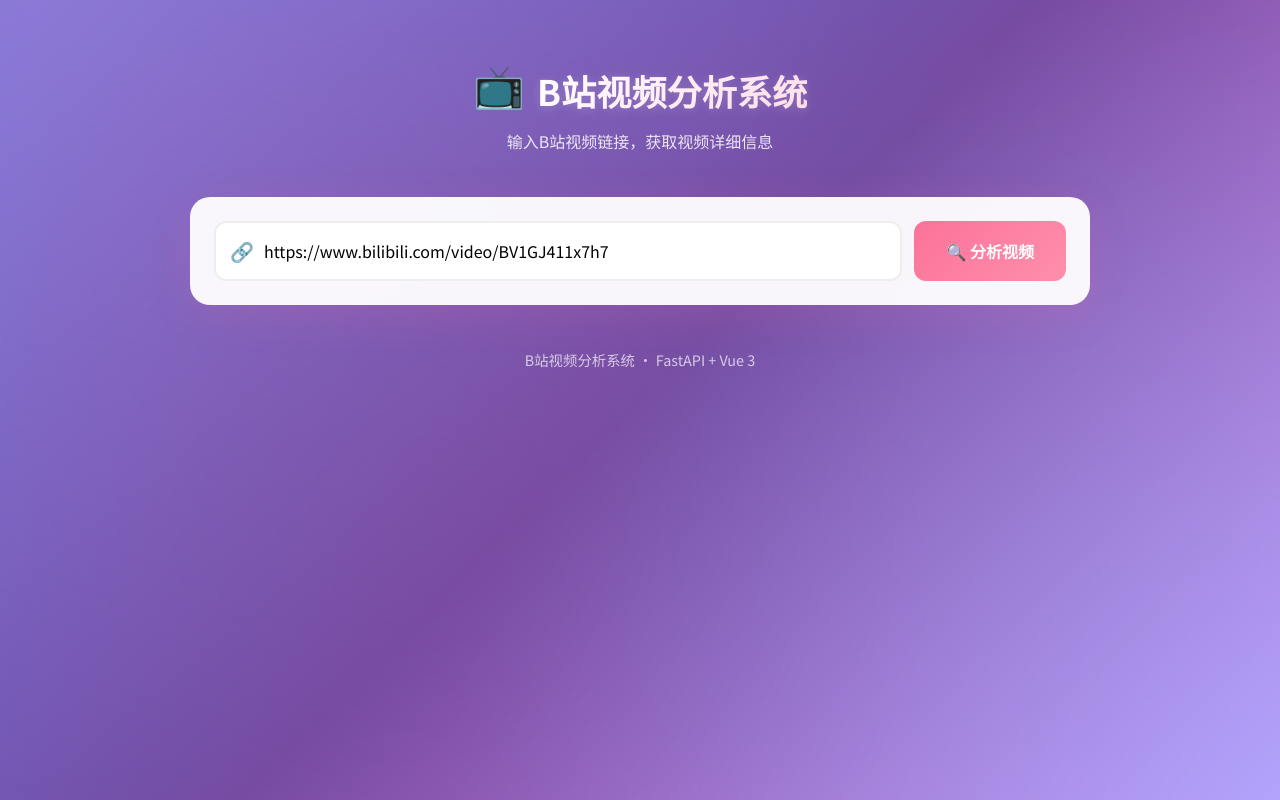
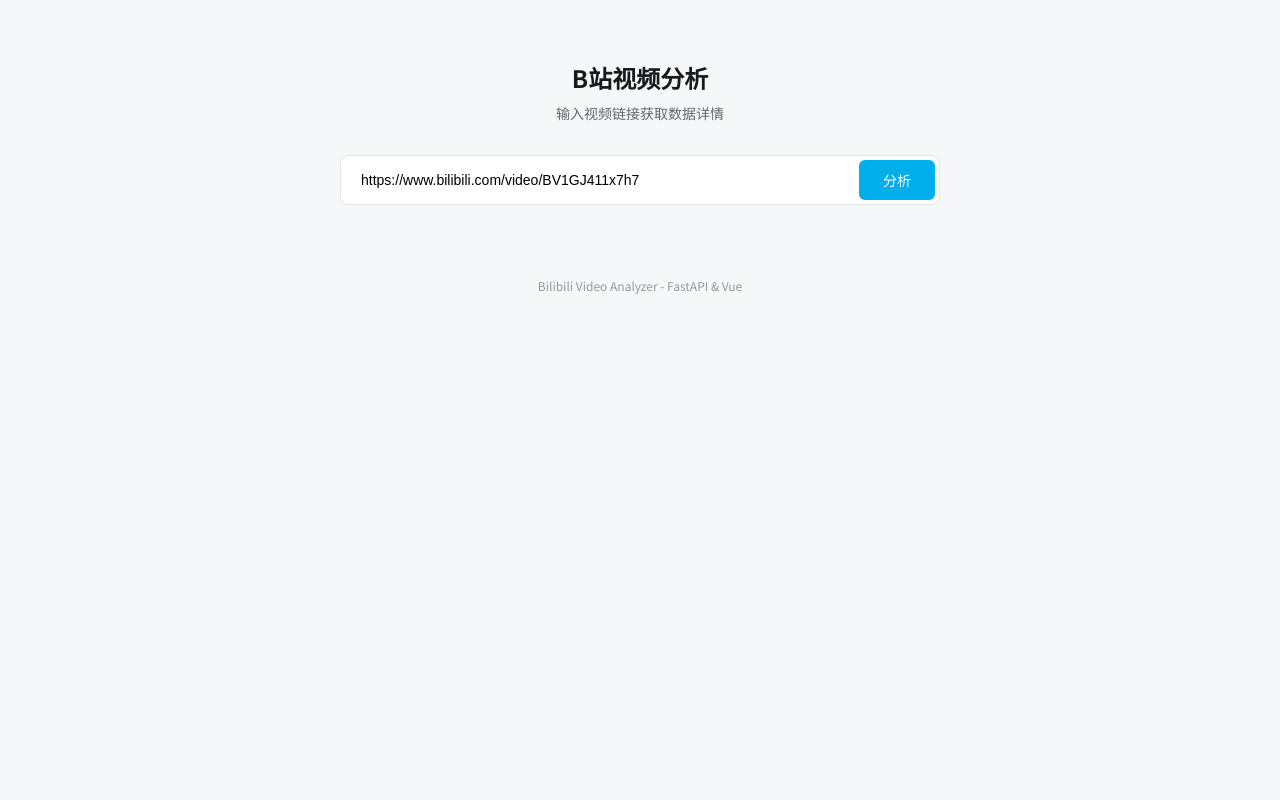
Before and after one commit to Michaelwu0905/fastapi-video-analyses, a Vue app in the folder frontend/: page / in a window 1280 px wide. Built offline with nearby package versions, Linux system fonts and the light colour scheme.

Commit message:
优化了前端界面的展示，修改了readme

```diff
--- a/frontend/src/App.vue
+++ b/frontend/src/App.vue
@@ -2,121 +2,98 @@
   <div class="app-container">
     <!-- 头部 -->
     <header class="header">
-      <div class="logo">
-        <span class="logo-icon">📺</span>
-        <h1>B站视频分析系统</h1>
-      </div>
-      <p class="subtitle">输入B站视频链接，获取视频详细信息</p>
+      <h1>B站视频分析</h1>
+      <p class="subtitle">输入视频链接获取数据详情</p>
     </header>
 
     <!-- 搜索区域 -->
-    <div class="search-box">
-      <div class="input-wrapper">
-        <span class="input-icon">🔗</span>
+    <div class="search-section">
+      <div class="input-group">
         <input
           type="text"
           v-model="videoUrl"
-          placeholder="请输入B站视频链接 (例如 https://www.bilibili.com/video/BV...)"
+          placeholder="请输入B站视频链接 (BV...)"
           @keyup.enter="analyzeVideo"
           :disabled="loading"
         />
+        <button
+          class="analyze-btn"
+          @click="analyzeVideo"
+          :disabled="loading || !videoUrl.trim()"
+        >
+          <span v-if="loading" class="spinner"></span>
+          <span v-else>分析</span>
+        </button>
       </div>
-      <button
-        class="analyze-btn"
-        @click="analyzeVideo"
-        :disabled="loading || !videoUrl.trim()"
-      >
-        <span v-if="loading" class="loading-spinner"></span>
-        <span v-else>🔍 分析视频</span>
-      </button>
     </div>
 
     <!-- 错误提示 -->
-    <div v-if="errorMsg" class="error-card">
-      <span class="error-icon">❌</span>
-      <div class="error-content">
-        <h3>分析失败</h3>
-        <p>{{ errorMsg }}</p>
-      </div>
+    <div v-if="errorMsg" class="error-msg">
+      {{ errorMsg }}
     </div>
 
     <!-- 结果展示 -->
-    <div v-if="videoInfo" class="result-container">
-      <!-- 成功提示 -->
-      <div class="success-banner">
-        <span class="success-icon">✅</span>
-        <span>{{ videoInfo.msg }}</span>
-      </div>
-
-      <!-- 视频卡片 -->
-      <div class="video-card">
-        <!-- 封面 -->
-        <div class="cover-section">
-          <img :src="videoInfo.cover" :alt="videoInfo.title" class="cover-img" />
-          <div class="duration-badge">{{ videoInfo.duration_formatted }}</div>
+    <div v-if="videoInfo" class="result-layout">
+      <!-- 视频基本信息展示 (纯文字版) -->
+      <div class="text-info-card">
+        <div class="video-header">
+          <div class="bvid-badge">{{ videoInfo.bvid }}</div>
+          <h2 class="title">{{ videoInfo.title }}</h2>
         </div>
 
-        <!-- 视频信息 -->
-        <div class="info-section">
-          <h2 class="video-title">{{ videoInfo.title }}</h2>
+        <div class="video-meta">
+          <div class="meta-item">
+            <span class="meta-label">发布UP主</span>
+            <span class="meta-value up-name">{{ videoInfo.author }}</span>
+          </div>
+          <div class="meta-item">
+            <span class="meta-label">发布时间</span>
+            <span class="meta-value">{{ videoInfo.pubdate }}</span>
+          </div>
+          <div class="meta-item">
+            <span class="meta-label">视频时长</span>
+            <span class="meta-value">{{ videoInfo.duration_formatted }}</span>
+          </div>
+        </div>
 
-          <div class="author-row">
-            <img :src="videoInfo.author_face" class="author-avatar" />
-            <span class="author-name">{{ videoInfo.author }}</span>
-            <span class="bvid">{{ videoInfo.bvid }}</span>
-          </div>
-
-          <p class="video-desc">{{ videoInfo.desc || '暂无简介' }}</p>
-
-          <div class="publish-time">
-            <span>📅 发布时间：{{ videoInfo.pubdate }}</span>
-          </div>
+        <div class="description-box">
+          <span class="meta-label">视频简介</span>
+          <p class="description-text">{{ videoInfo.desc || '暂无简介' }}</p>
         </div>
       </div>
 
-      <!-- 数据统计 -->
+      <!-- 数据看板 -->
       <div class="stats-grid">
-        <div class="stat-item play">
-          <span class="stat-icon">▶️</span>
-          <span class="stat-value">{{ videoInfo.view_formatted }}</span>
-          <span class="stat-label">播放</span>
+        <div class="stat-card">
+          <span class="label">播放量</span>
+          <span class="value">{{ videoInfo.view_formatted }}</span>
         </div>
-        <div class="stat-item danmaku">
-          <span class="stat-icon">💬</span>
-          <span class="stat-value">{{ videoInfo.danmaku_formatted }}</span>
-          <span class="stat-label">弹幕</span>
+        <div class="stat-card">
+          <span class="label">弹幕</span>
+          <span class="value">{{ videoInfo.danmaku_formatted }}</span>
         </div>
-        <div class="stat-item like">
-          <span class="stat-icon">👍</span>
-          <span class="stat-value">{{ videoInfo.like_formatted }}</span>
-          <span class="stat-label">点赞</span>
+        <div class="stat-card">
+          <span class="label">点赞</span>
+          <span class="value">{{ videoInfo.like_formatted }}</span>
         </div>
-        <div class="stat-item coin">
-          <span class="stat-icon">🪙</span>
-          <span class="stat-value">{{ videoInfo.coin_formatted }}</span>
-          <span class="stat-label">投币</span>
+        <div class="stat-card">
+          <span class="label">投币</span>
+          <span class="value">{{ videoInfo.coin_formatted }}</span>
         </div>
-        <div class="stat-item favorite">
-          <span class="stat-icon">⭐</span>
-          <span class="stat-value">{{ videoInfo.favorite_formatted }}</span>
-          <span class="stat-label">收藏</span>
+        <div class="stat-card">
+          <span class="label">收藏</span>
+          <span class="value">{{ videoInfo.favorite_formatted }}</span>
         </div>
-        <div class="stat-item share">
-          <span class="stat-icon">🔗</span>
-          <span class="stat-value">{{ videoInfo.share_formatted }}</span>
-          <span class="stat-label">分享</span>
-        </div>
-        <div class="stat-item reply">
-          <span class="stat-icon">💭</span>
-          <span class="stat-value">{{ videoInfo.reply_formatted }}</span>
-          <span class="stat-label">评论</span>
+        <div class="stat-card">
+          <span class="label">分享</span>
+          <span class="value">{{ videoInfo.share_formatted }}</span>
         </div>
       </div>
     </div>
 
     <!-- 页脚 -->
     <footer class="footer">
-      <p>B站视频分析系统 · FastAPI + Vue 3</p>
+      Bilibili Video Analyzer - FastAPI & Vue
     </footer>
   </div>
 </template>
@@ -143,11 +120,10 @@ const analyzeVideo = async () => {
     })
     videoInfo.value = response.data
   } catch (err) {
-    console.error('分析失败:', err)
     if (err.response && err.response.data) {
       errorMsg.value = err.response.data.detail
     } else {
-      errorMsg.value = '无法连接到后端服务器，请确保FastAPI已启动 (端口8000)'
+      errorMsg.value = '无法连接到后端服务器'
     }
   } finally {
     loading.value = false
@@ -159,384 +135,231 @@ const analyzeVideo = async () => {
 .app-container {
   display: flex;
   flex-direction: column;
-  gap: 24px;
+  gap: 32px;
 }
 
-/* 头部样式 */
 .header {
   text-align: center;
-  padding: 20px;
 }
 
-.logo {
-  display: flex;
-  align-items: center;
-  justify-content: center;
-  gap: 12px;
+.header h1 {
+  font-size: 24px;
+  font-weight: 600;
+  color: var(--text-primary);
   margin-bottom: 8px;
 }
 
-.logo-icon {
-  font-size: 42px;
-  animation: bounce 2s ease-in-out infinite;
+.subtitle {
+  font-size: 14px;
+  color: var(--text-secondary);
 }
 
-@keyframes bounce {
-  0%, 100% { transform: translateY(0); }
-  50% { transform: translateY(-8px); }
+/* 搜索区域 */
+.search-section {
+  max-width: 600px;
+  margin: 0 auto;
+  width: 100%;
 }
 
-.header h1 {
-  font-size: 2.2rem;
-  font-weight: 700;
-  background: linear-gradient(135deg, #fff 0%, #ffd9e5 100%);
-  -webkit-background-clip: text;
-  -webkit-text-fill-color: transparent;
-  background-clip: text;
-  text-shadow: 0 2px 10px rgba(255, 255, 255, 0.2);
+.input-group {
+  display: flex;
+  background: var(--card-bg);
+  border: 1px solid var(--border-color);
+  border-radius: 8px;
+  padding: 4px;
+  transition: border-color 0.2s;
 }
 
-.subtitle {
-  color: rgba(255, 255, 255, 0.85);
-  font-size: 1rem;
-  margin-top: 4px;
+.input-group:focus-within {
+  border-color: var(--primary-color);
 }
 
-/* 搜索框 */
-.search-box {
-  display: flex;
-  gap: 12px;
-  padding: 24px;
-  background: var(--card-bg);
-  border-radius: 20px;
-  box-shadow: 0 10px 40px var(--shadow-color);
-  backdrop-filter: blur(10px);
+.input-group input {
+  flex: 1;
+  border: none;
+  padding: 12px 16px;
+  font-size: 14px;
+  outline: none;
+  background: transparent;
 }
 
-.input-wrapper {
-  flex: 1;
-  position: relative;
-  display: flex;
-  align-items: center;
+.analyze-btn {
+  background: var(--primary-color);
+  color: white;
+  border: none;
+  padding: 0 24px;
+  border-radius: 6px;
+  font-size: 14px;
+  font-weight: 500;
+  cursor: pointer;
+  transition: opacity 0.2s;
 }
 
-.input-icon {
-  position: absolute;
-  left: 16px;
-  font-size: 1.2rem;
+.analyze-btn:hover:not(:disabled) {
+  opacity: 0.9;
 }
 
-.input-wrapper input {
-  width: 100%;
-  padding: 16px 16px 16px 48px;
-  font-size: 1rem;
-  border: 2px solid #eee;
-  border-radius: 12px;
-  outline: none;
-  transition: all 0.3s ease;
-  font-family: inherit;
+.analyze-btn:disabled {
+  background: #ccd0d7;
+  cursor: not-allowed;
 }
 
-.input-wrapper input:focus {
-  border-color: var(--bilibili-pink);
-  box-shadow: 0 0 0 4px rgba(251, 114, 153, 0.1);
+/* 错误提示 */
+.error-msg {
+  text-align: center;
+  color: #f85d5d;
+  font-size: 14px;
+  padding: 12px;
+  background: #fff1f1;
+  border-radius: 8px;
 }
 
-.input-wrapper input::placeholder {
+/* 结果布局 */
+.result-layout {
+  display: flex;
+  flex-direction: column;
+  gap: 20px;
+  animation: fadeIn 0.4s ease-out;
+}
+
+@keyframes fadeIn {
+  from { opacity: 0; transform: translateY(10px); }
+  to { opacity: 1; transform: translateY(0); }
+}
+
+/* 纯文字信息卡片 */
+.text-info-card {
+  background: var(--card-bg);
+  padding: 24px;
+  border-radius: 12px;
+  border: 1px solid var(--border-color);
+  box-shadow: var(--shadow-subtle);
+  display: flex;
+  flex-direction: column;
+  gap: 20px;
+}
+
+.video-header {
+  display: flex;
+  flex-direction: column;
+  gap: 8px;
+}
+
+.bvid-badge {
+  align-self: flex-start;
+  font-size: 12px;
+  font-weight: 500;
+  color: var(--primary-color);
+  background: #e1f5fe;
+  padding: 2px 8px;
+  border-radius: 4px;
+}
+
+.title {
+  font-size: 20px;
+  font-weight: 600;
+  line-height: 1.4;
+  color: var(--text-primary);
+}
+
+.video-meta {
+  display: grid;
+  grid-template-columns: repeat(auto-fit, minmax(150px, 1fr));
+  gap: 16px;
+  padding: 16px 0;
+  border-top: 1px solid #f1f2f3;
+  border-bottom: 1px solid #f1f2f3;
+}
+
+.meta-item {
+  display: flex;
+  flex-direction: column;
+  gap: 4px;
+}
+
+.meta-label {
+  font-size: 12px;
   color: var(--text-muted);
 }
 
-.analyze-btn {
-  padding: 16px 32px;
-  font-size: 1rem;
-  font-weight: 600;
-  color: white;
-  background: linear-gradient(135deg, var(--bilibili-pink), #ff8fab);
-  border: none;
-  border-radius: 12px;
-  cursor: pointer;
-  transition: all 0.3s ease;
-  white-space: nowrap;
-  font-family: inherit;
+.meta-value {
+  font-size: 14px;
+  font-weight: 500;
+  color: var(--text-secondary);
 }
 
-.analyze-btn:hover:not(:disabled) {
-  transform: translateY(-2px);
-  box-shadow: 0 8px 25px rgba(251, 114, 153, 0.4);
+.up-name {
+  color: var(--accent-color);
 }
 
-.analyze-btn:disabled {
-  opacity: 0.6;
-  cursor: not-allowed;
+.description-box {
+  display: flex;
+  flex-direction: column;
+  gap: 8px;
 }
 
-.loading-spinner {
+.description-text {
+  font-size: 14px;
+  color: var(--text-secondary);
+  line-height: 1.6;
+  white-space: pre-wrap; /* 保留简介中的换行 */
+}
+
+/* 数据网格 */
+.stats-grid {
+  display: grid;
+  grid-template-columns: repeat(3, 1fr);
+  gap: 12px;
+}
+
+.stat-card {
+  background: var(--card-bg);
+  padding: 16px;
+  border-radius: 12px;
+  border: 1px solid var(--border-color);
+  display: flex;
+  flex-direction: column;
+  align-items: center;
+  gap: 4px;
+  box-shadow: var(--shadow-subtle);
+}
+
+.stat-card .label {
+  font-size: 12px;
+  color: var(--text-muted);
+}
+
+.stat-card .value {
+  font-size: 18px;
+  font-weight: 600;
+  color: var(--text-primary);
+}
+
+/* 页脚 */
+.footer {
+  text-align: center;
+  font-size: 12px;
+  color: var(--text-muted);
+  padding: 40px 0;
+}
+
+.spinner {
   display: inline-block;
-  width: 20px;
-  height: 20px;
-  border: 3px solid rgba(255, 255, 255, 0.3);
+  width: 16px;
+  height: 16px;
+  border: 2px solid rgba(255,255,255,0.3);
   border-radius: 50%;
   border-top-color: white;
-  animation: spin 1s ease-in-out infinite;
+  animation: spin 0.8s linear infinite;
 }
 
 @keyframes spin {
   to { transform: rotate(360deg); }
 }
 
-/* 错误卡片 */
-.error-card {
-  display: flex;
-  align-items: flex-start;
-  gap: 16px;
-  padding: 20px 24px;
-  background: linear-gradient(135deg, #fff5f5, #ffe3e3);
-  border: 1px solid #ffc9c9;
-  border-radius: 16px;
-  animation: shake 0.5s ease-in-out;
-}
-
-@keyframes shake {
-  0%, 100% { transform: translateX(0); }
-  20%, 60% { transform: translateX(-5px); }
-  40%, 80% { transform: translateX(5px); }
-}
-
-.error-icon {
-  font-size: 1.5rem;
-}
-
-.error-content h3 {
-  color: #c92a2a;
-  font-size: 1.1rem;
-  margin-bottom: 4px;
-}
-
-.error-content p {
-  color: #e03131;
-  font-size: 0.95rem;
-}
-
-/* 成功提示 */
-.success-banner {
-  display: flex;
-  align-items: center;
-  justify-content: center;
-  gap: 10px;
-  padding: 16px;
-  background: linear-gradient(135deg, #d3f9d8, #b2f2bb);
-  border-radius: 12px;
-  color: #2b8a3e;
-  font-weight: 600;
-  font-size: 1.05rem;
-  animation: slideDown 0.4s ease-out;
-}
-
-@keyframes slideDown {
-  from {
-    opacity: 0;
-    transform: translateY(-20px);
-  }
-  to {
-    opacity: 1;
-    transform: translateY(0);
-  }
-}
-
-.success-icon {
-  font-size: 1.3rem;
-}
-
-/* 结果容器 */
-.result-container {
-  display: flex;
-  flex-direction: column;
-  gap: 20px;
-  animation: fadeIn 0.5s ease-out;
-}
-
-@keyframes fadeIn {
-  from { opacity: 0; }
-  to { opacity: 1; }
-}
-
-/* 视频卡片 */
-.video-card {
-  display: flex;
-  gap: 24px;
-  padding: 24px;
-  background: var(--card-bg);
-  border-radius: 20px;
-  box-shadow: 0 10px 40px var(--shadow-color);
-  overflow: hidden;
-}
-
-.cover-section {
-  position: relative;
-  flex-shrink: 0;
-}
-
-.cover-img {
-  width: 320px;
-  height: 200px;
-  object-fit: cover;
-  border-radius: 12px;
-  box-shadow: 0 4px 20px rgba(0, 0, 0, 0.1);
-}
-
-.duration-badge {
-  position: absolute;
-  bottom: 12px;
-  right: 12px;
-  padding: 4px 10px;
-  background: rgba(0, 0, 0, 0.75);
-  color: white;
-  font-size: 0.85rem;
-  font-weight: 500;
-  border-radius: 6px;
-}
-
-.info-section {
-  flex: 1;
-  display: flex;
-  flex-direction: column;
-  gap: 12px;
-}
-
-.video-title {
-  font-size: 1.4rem;
-  font-weight: 700;
-  color: var(--text-primary);
-  line-height: 1.4;
-  display: -webkit-box;
-  -webkit-line-clamp: 2;
-  -webkit-box-orient: vertical;
-  overflow: hidden;
-}
-
-.author-row {
-  display: flex;
-  align-items: center;
-  gap: 10px;
-}
-
-.author-avatar {
-  width: 36px;
-  height: 36px;
-  border-radius: 50%;
-  object-fit: cover;
-  border: 2px solid var(--bilibili-pink);
-}
-
-.author-name {
-  font-weight: 600;
-  color: var(--bilibili-pink);
-  font-size: 1rem;
-}
-
-.bvid {
-  padding: 4px 10px;
-  background: linear-gradient(135deg, #f3f0ff, #e5dbff);
-  color: #7950f2;
-  font-size: 0.8rem;
-  font-weight: 500;
-  border-radius: 20px;
-}
-
-.video-desc {
-  color: var(--text-secondary);
-  font-size: 0.95rem;
-  line-height: 1.6;
-  display: -webkit-box;
-  -webkit-line-clamp: 3;
-  -webkit-box-orient: vertical;
-  overflow: hidden;
-  flex: 1;
-}
-
-.publish-time {
-  color: var(--text-muted);
-  font-size: 0.9rem;
-}
-
-/* 数据统计网格 */
-.stats-grid {
-  display: grid;
-  grid-template-columns: repeat(auto-fit, minmax(110px, 1fr));
-  gap: 12px;
-}
-
-.stat-item {
-  display: flex;
-  flex-direction: column;
-  align-items: center;
-  gap: 6px;
-  padding: 20px 16px;
-  background: var(--card-bg);
-  border-radius: 16px;
-  box-shadow: 0 4px 15px rgba(0, 0, 0, 0.05);
-  transition: all 0.3s ease;
-}
-
-.stat-item:hover {
-  transform: translateY(-4px);
-  box-shadow: 0 8px 25px rgba(0, 0, 0, 0.1);
-}
-
-.stat-icon {
-  font-size: 1.5rem;
-}
-
-.stat-value {
-  font-size: 1.3rem;
-  font-weight: 700;
-  color: var(--text-primary);
-}
-
-.stat-label {
-  font-size: 0.85rem;
-  color: var(--text-muted);
-}
-
-/* 不同统计项的悬停效果 */
-.stat-item.play:hover { background: linear-gradient(135deg, #fff5f5, #ffe3e3); }
-.stat-item.danmaku:hover { background: linear-gradient(135deg, #e7f5ff, #d0ebff); }
-.stat-item.like:hover { background: linear-gradient(135deg, #fff9db, #ffec99); }
-.stat-item.coin:hover { background: linear-gradient(135deg, #fff4e6, #ffe8cc); }
-.stat-item.favorite:hover { background: linear-gradient(135deg, #fff3bf, #ffe066); }
-.stat-item.share:hover { background: linear-gradient(135deg, #d3f9d8, #b2f2bb); }
-.stat-item.reply:hover { background: linear-gradient(135deg, #e5dbff, #d0bfff); }
-
-/* 页脚 */
-.footer {
-  text-align: center;
-  padding: 20px;
-  color: rgba(255, 255, 255, 0.7);
-  font-size: 0.9rem;
-}
-
-/* 响应式设计 */
-@media (max-width: 768px) {
-  .search-box {
-    flex-direction: column;
-  }
-
-  .video-card {
-    flex-direction: column;
-  }
-
-  .cover-img {
-    width: 100%;
-    height: auto;
-    aspect-ratio: 16/10;
-  }
-
-  .header h1 {
-    font-size: 1.6rem;
-  }
-
+@media (max-width: 640px) {
   .stats-grid {
-    grid-template-columns: repeat(3, 1fr);
+    grid-template-columns: repeat(2, 1fr);
   }
 }
 </style>
--- a/frontend/src/style.css
+++ b/frontend/src/style.css
@@ -5,53 +5,29 @@
 }
 
 :root {
-  --bilibili-pink: #fb7299;
-  --bilibili-blue: #00a1d6;
-  --bilibili-dark: #18191c;
-  --bilibili-light: #f4f5f7;
-  --gradient-start: #ff6b9d;
-  --gradient-end: #00d4ff;
-  --card-bg: rgba(255, 255, 255, 0.95);
-  --shadow-color: rgba(251, 114, 153, 0.15);
+  --primary-color: #00aeec; /* B站更常用的蓝色作为主色，比粉色更稳重 */
+  --accent-color: #fb7299;
+  --bg-color: #f6f7f8;
+  --card-bg: #ffffff;
   --text-primary: #18191c;
   --text-secondary: #61666d;
   --text-muted: #9499a0;
+  --border-color: #e3e5e7;
+  --shadow-subtle: 0 2px 10px rgba(0, 0, 0, 0.05);
 }
 
 body {
   font-family: 'Noto Sans SC', -apple-system, BlinkMacSystemFont, 'Segoe UI', sans-serif;
-  background: linear-gradient(135deg, #667eea 0%, #764ba2 50%, #f093fb 100%);
+  background-color: var(--bg-color);
+  color: var(--text-primary);
   min-height: 100vh;
   display: flex;
   justify-content: center;
   align-items: flex-start;
-  padding: 40px 20px;
-  position: relative;
-  overflow-x: hidden;
-}
-
-body::before {
-  content: '';
-  position: fixed;
-  top: -50%;
-  left: -50%;
-  width: 200%;
-  height: 200%;
-  background:
-    radial-gradient(circle at 20% 20%, rgba(255, 107, 157, 0.3) 0%, transparent 40%),
-    radial-gradient(circle at 80% 80%, rgba(0, 212, 255, 0.3) 0%, transparent 40%),
-    radial-gradient(circle at 40% 60%, rgba(118, 75, 162, 0.2) 0%, transparent 30%);
-  animation: float 20s ease-in-out infinite;
-  z-index: -1;
-}
-
-@keyframes float {
-  0%, 100% { transform: translate(0, 0) rotate(0deg); }
-  33% { transform: translate(30px, -30px) rotate(5deg); }
-  66% { transform: translate(-20px, 20px) rotate(-5deg); }
+  padding: 60px 20px;
 }
 
 #app {
   width: 100%;
-  max-width: 900px;
+  max-width: 800px;
 }
```
Also changed, not shown: 2 other files (tests, documents, lock files or other folders).
